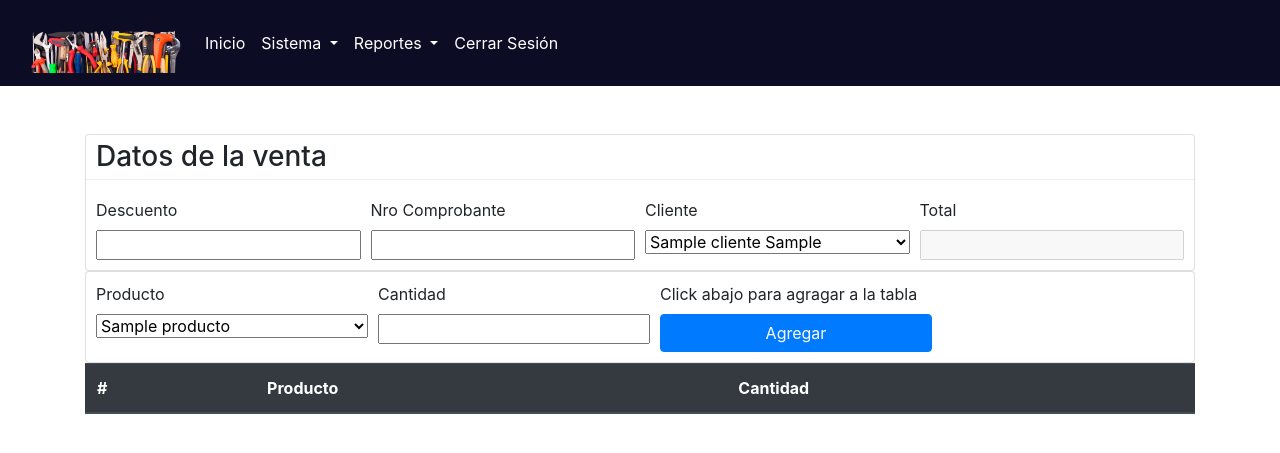
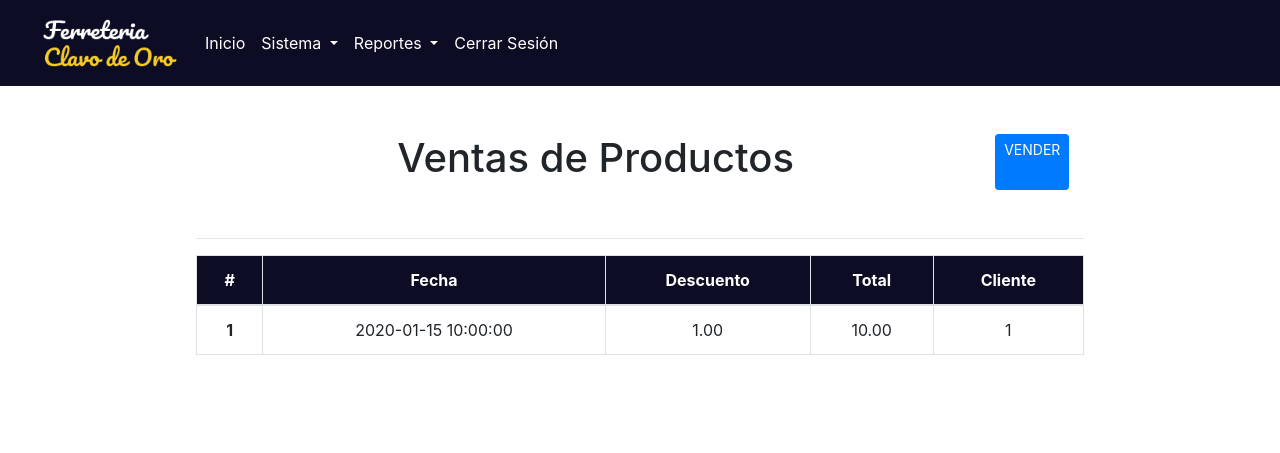
Before and after one commit to karlozgll/ferreteriaR2D2, a Flask app: page /ventas in a window 1280 px wide. Shown: the top 453 px of the page. Run offline with Flask 2, Linux system fonts and the light colour scheme; tables that the repository leaves empty hold one stand-in row (values such as "Sample post"); lists and menus that the app fills with data are empty; some libraries are stand-ins or nearby versions.

Commit message:
solucion agregar ventas

```diff
--- a/ferreteria/__init__.py
+++ b/ferreteria/__init__.py
@@ -5,10 +5,11 @@ from flask import render_template, url_for
 from flask_sqlalchemy import SQLAlchemy
 from sqlalchemy import Sequence
 from werkzeug.utils import redirect
-
+from flask_cors import CORS
 app = Flask(__name__)
+cors = CORS(app)
 app.config['SECRET_KEY'] = 'mysecretkey'
-app.config["SQLALCHEMY_DATABASE_URI"] = 'postgresql+psycopg2://postgres:karlozgll@127.0.0.1:5432/ferreteria'
+app.config["SQLALCHEMY_DATABASE_URI"] = 'postgresql+psycopg2://postgres:Frank09por123*@127.0.0.1:5432/ferreteria'
 app.config["SQLALCHEMY_TRACK_MODIFICATIONS"] = False
 db = SQLAlchemy(app)
 
--- a/ferreteria/forms.py
+++ b/ferreteria/forms.py
@@ -1,6 +1,5 @@
 from flask_wtf import FlaskForm
 from wtforms.fields import StringField, PasswordField, SubmitField, TextAreaField, FloatField, IntegerField, SelectField
-from wtforms_html5 import DateField, DateRange
 from wtforms_html5 import Length
 from wtforms.validators import DataRequired, Length, Email, EqualTo, ValidationError, NumberRange
 from ferreteria.models import Usuario, Cliente, Proveedor, Producto, Unidad, Categoria, Compra, DetalleCompra, Venta, DetalleVenta
--- a/ferreteria/routes.py
+++ b/ferreteria/routes.py
@@ -166,6 +166,11 @@ def elimProducto(id):
 
 @app.route("/ventas",methods = ['GET',"POST"])
 def ventas():
+    ventas = Venta.query.all()
+    return render_template('ventas/ventasList.html',ventas=ventas, titulo='Ventas de Productos')
+
+@app.route("/nueva-venta",methods = ['GET',"POST"])
+def NuevaVenta():
     productos = Producto.query.all()
     clientes = Cliente.query.all()
     return render_template('ventas/ventas.html',productos=productos, clientes=clientes, titulo='Venta de Productos')
@@ -180,3 +185,23 @@ def ajaxProducto(id):
         precio_venta = str(productoObt.precio_venta),
         stock = productoObt.cantidad
     )
+
+@app.route("/ventas/cabecera/nueva" , methods = ['POST'])
+def ventaNueva():
+    content = request.get_json(force = True)
+    details = content["productosTabla"]
+    NuevaVentaContent = Venta(descuento = content["descuento"] ,
+    total = content["total"] , numero_comprobante = content["numero_comprobante"] , cliente_id = content["selectedCliente"])
+    db.session.add(NuevaVentaContent)
+    db.session.flush()
+    db.session.commit()
+
+    for detail in details:
+        contentDetail = DetalleVenta(producto_id = detail["id_product"] ,
+        cantidad = detail["cantidad"] , compra_id = NuevaVentaContent.id)
+        db.session.add(contentDetail)
+        db.session.commit()
+
+    return jsonify(
+        id_venta = "20"
+    )
--- a/ferreteria/static/css/app.css
+++ b/ferreteria/static/css/app.css
@@ -16,3 +16,8 @@
     display: flex;
     flex-direction: column;
 }
+
+.Guardar-data {
+    display : flex ;
+    justify-content : flex-end;
+}
--- a/ferreteria/static/js/ventas.js
+++ b/ferreteria/static/js/ventas.js
@@ -10,9 +10,11 @@ const llenarTabla = () => {
   let inner = "";
   productosTabla.forEach((element, idx) => {
     inner += `<tr>
-            <th scope="row">${element.id_product}</th>
+            <th scope="row">${idx + 1}</th>
             <td>${element.nombre}</td>
+            <td>${element.precio_venta}</td>
             <td>${element.cantidad}</td>
+            <td>${element.subTotal}</td>
         </tr>`;
   });
   datatable.innerHTML = inner;
@@ -21,15 +23,41 @@ const llenarTabla = () => {
 const cargarData = () => {
   const selectedProducto = document.getElementById("selectedProducto");
   const cantidad = document.getElementById("cantidad");
-
-  fetch('http://localhost/producto/ajax/2')
+  fetch(`http://localhost/producto/ajax/${selectedProducto.value}`)
   .then(response => response.json())
-  .then(data => {agregarProducto({...data, cantidad : cantidad.value}) ; calcularTotal()});
-
+  .then(data => {agregarProducto({...data, cantidad : cantidad.value , subTotal : data.precio_venta * cantidad.value}) })
+  .then(data => calcularTotal())
 };
 
 const calcularTotal = () => {
-  const total = productosTabla.reduce((acc , producto) => acc + producto , 0)
+  const total = productosTabla.reduce((acc , producto) => acc + producto.subTotal , 0)
   document.getElementById('total').value = total
+  aplicarDescuento(total)
 }
-// llenarOptionProducts();
+
+const aplicarDescuento = (total) => {
+  const descuento = document.getElementById("descuento")
+  const totalValue = document.getElementById('total')
+  totalValue.value = total - descuento.value
+}
+
+const guardarVenta = () => {
+  const selectedCliente = document.getElementById("selectedCliente").value
+  const numero_comprobante = document.getElementById("numero_comprobante").value
+  const descuento = document.getElementById("descuento").value
+  const total = document.getElementById("total").value
+  fetch(`http://localhost/ventas/cabecera/nueva`,{
+    method : 'POST',
+    mode: 'cors',
+    cache: 'no-cache',
+    credentials: 'same-origin',
+    headers: {
+      'Content-Type': 'application/json'
+    },
+    redirect: 'follow',
+    referrerPolicy: 'no-referrer',
+    body : JSON.stringify({ selectedCliente , numero_comprobante , descuento , total , productosTabla })
+  })
+  .then(response => response.json())
+  .then(data => console.log(data))
+}
--- a/ferreteria/templates/layout.html
+++ b/ferreteria/templates/layout.html
@@ -21,7 +21,7 @@
     <nav class="navbar navbar-expand-lg navbar-dark" style="background-color: #00001bf3;">
         <div class="container-fluid">
             <a class="navbar-brand" href="{{url_for('home')}}">
-                <img class="align-self-center" src="/static/images/logo.png" alt="" width='150' height='60' href=></img>
+                <img class="align-self-center" src="/static/images/Logo_v2.png" alt="" width='150' height='60' href=></img>
             </a>
             <button class="navbar-toggler" type="button" data-toggle="collapse" data-target="#navbarSupportedContent" aria-controls="navbarSupportedContent" aria-expanded="false" aria-label="Toggle navigation">
                 <span class="navbar-toggler-icon"></span>
--- a/ferreteria/templates/ventas/ventas.html
+++ b/ferreteria/templates/ventas/ventas.html
@@ -4,21 +4,21 @@
       <div class="card">
         <h3 class="form-title">Datos de la venta</h3>
         <div class="form-cabecera">
-          <div>
-            <label for="descuento"> Descuento </label>
-            <input id="descuento" type="number" />
+        <div>
+            <label for="cliente"> Cliente </label>
+            <select id="selectedCliente">
+              {% for cliente in clientes %}
+                <option value={{cliente.id}}>{{cliente.nombre}} {{cliente.apellido}}</option>
+              {% endfor %}
+            </select>
           </div>
           <div>
             <label for="numero_comprobante"> Nro Comprobante </label>
             <input id="numero_comprobante" type="number" />
           </div>
           <div>
-            <label for="cliente"> Cliente </label>
-            <select id="selectedCliente">
-              {% for cliente in clientes %}
-                <option value={{cliente.id}}>{{cliente.nombre}} {{cliente.apellido}}</option>
-              {% endfor %}
-            </select>
+            <label for="descuento"> Descuento </label>
+            <input id="descuento" type="number" onchange="calcularTotal()" />
           </div>
           <div>
             <label for="total"> Total </label>
@@ -54,12 +54,17 @@
             <tr>
               <th scope="col">#</th>
               <th scope="col">Producto</th>
+              <th scope="col">Precio Venta</th>
               <th scope="col">Cantidad</th>
+              <th scope="col">Subtotal</th>
             </tr>
           </thead>
           <tbody id="datatable">
           </tbody>
         </table>
       </div>
+      <div class="Guardar-data">
+        <button class="btn btn-primary" onclick="guardarVenta()">Guardar data</button>
+      </div>
     </div>
 {% endblock %}
--- /dev/null
+++ b/ferreteria/templates/ventas/ventasList.html
@@ -0,0 +1,32 @@
+{% extends 'layout.html' %}
+{% block content %}
+<div class="mx-auto" style="width: 80%">
+    <div class="d-flex mb-5">
+        <h1 class="text-center" style="width: 90%"> {{titulo}} </h1>
+        <a href="{{url_for('NuevaVenta')}}" class="btn btn-primary btn-sm align-middle">VENDER</a>
+    </div>
+    <hr>
+    <table class="table table-bordered mx-auto" style="width: 100%;">
+        <thead>
+            <tr class="text-center text-white" style="background-color: #00001bf3;">
+                <th scope="col">#</th>
+                <th scope="col">Fecha</th>
+                <th scope="col">Descuento</th>
+                <th scope="col">Total</th>
+                <th scope="col">Cliente</th>
+            </tr>
+        </thead>
+        <tbody id="usuarios">
+            {% for venta in ventas %}
+            <tr class="text-center">
+                <th>{{venta.id}}</th>
+                <td>{{venta.fecha}}</td>
+                <td>{{venta.descuento}}</td>
+                <td>{{venta.total}}</td>
+                <td>{{venta.cliente_id}}</td>
+            </tr>
+            {% endfor %}
+        </tbody>
+      </table>
+</div>
+{% endblock %}
```
Also changed, not shown: ferreteria/static/images/Logo_v2.png (added), 1 other file.
